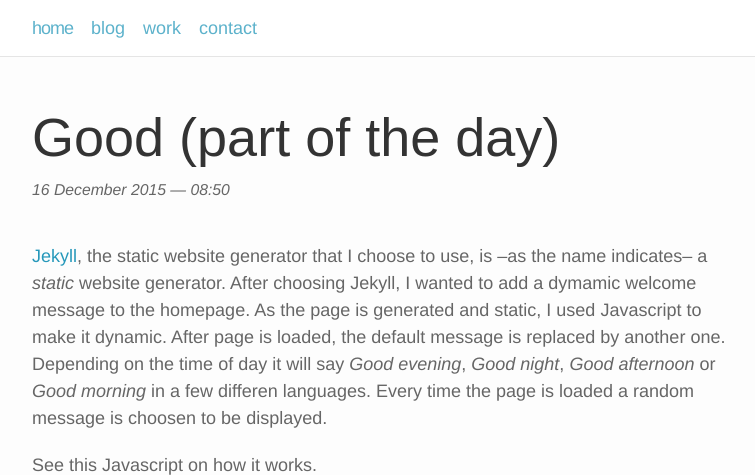
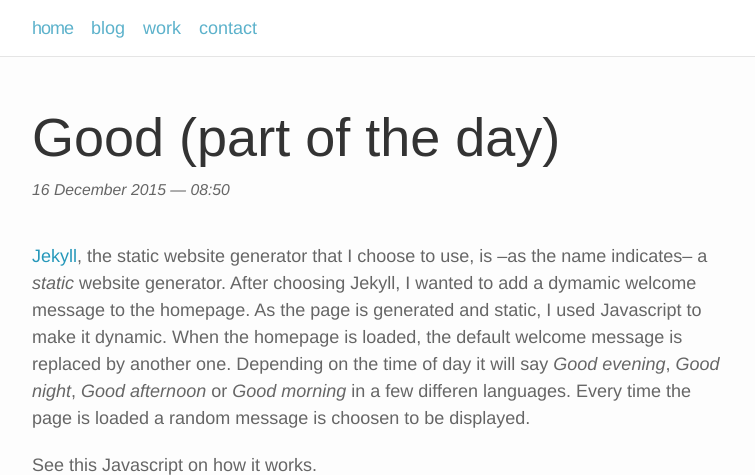
Before and after one commit to jooplaan/jooplaan.github.io, a Jekyll site: the page built from _posts/2015-12-16-random-welcome-message.markdown, in a window 1280 px wide, cut to the strip 0-475 px from the top of the page. Shown: the whole strip, without its empty margins (258-1013 px from the left). Built offline with Jekyll 4.4.1, drawn with Linux system fonts in a browser that asks for light colours.

Commit message:
typo fix 2

```diff
--- a/_posts/2015-12-16-random-welcome-message.markdown
+++ b/_posts/2015-12-16-random-welcome-message.markdown
@@ -4,7 +4,7 @@ title:  Good (part of the day)
 date: 2015-12-16 08:50:-0.1
 description: A dynamic message in Jekyll, the static site generator
 ---
-<a href="https://jekyllrb.com/">Jekyll</a>, the static website generator that I choose to use, is –as the name indicates– a <em>static</em> website generator. After choosing Jekyll, I wanted to add a dymamic welcome message to the homepage. As the page is generated and static, I used Javascript to make it dynamic. After page is loaded, the default message is replaced by another one. Depending on the time of day it will say <em>Good evening</em>, <em>Good night</em>, <em>Good afternoon</em> or <em>Good morning</em> in a few differen languages. Every time the page is loaded a random message is choosen to be displayed.
+<a href="https://jekyllrb.com/">Jekyll</a>, the static website generator that I choose to use, is –as the name indicates– a <em>static</em> website generator. After choosing Jekyll, I wanted to add a dymamic welcome message to the homepage. As the page is generated and static, I used Javascript to make it dynamic. When the homepage is loaded, the default welcome message is replaced by another one. Depending on the time of day it will say <em>Good evening</em>, <em>Good night</em>, <em>Good afternoon</em> or <em>Good morning</em> in a few differen languages. Every time the page is loaded a random message is choosen to be displayed.
 
 See this Javascript on how it works.
 <script src="https://gist.github.com/jooplaan/1f4063c0d62f7597565b.js"></script>
```
